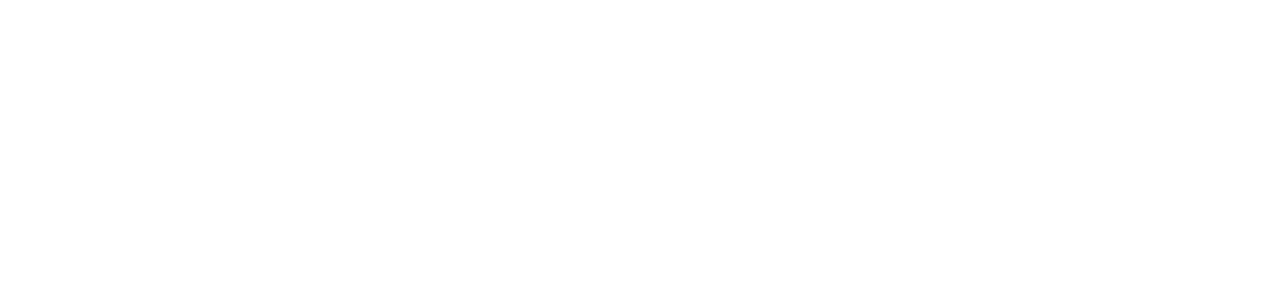
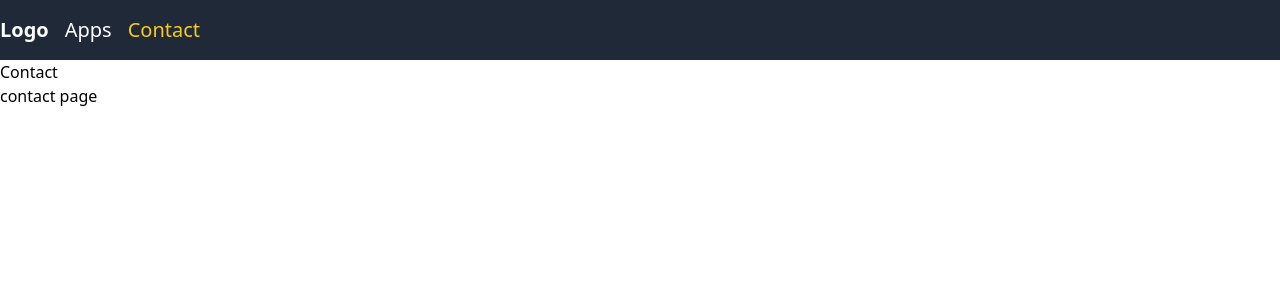
Before and after one commit to westwick/sugarcubestudio, a Nuxt app: page /contact in a window 1280 px wide. Before the commit this address had no page. Shown: the top 300 px of the page. Built offline with nearby package versions, Linux system fonts and the light colour scheme.

Commit message:
add some pages, add AppHeader component

```diff
--- a/app.vue
+++ b/app.vue
@@ -2,6 +2,9 @@
   <div>
     <NuxtRouteAnnouncer />
     <!-- <NuxtWelcome /> -->
-     <NuxtPage />
+    <AppHeader />
+    <div class="container mx-auto">
+      <NuxtPage />
+    </div>
   </div>
 </template>
--- /dev/null
+++ b/components/AppHeader.vue
@@ -0,0 +1,17 @@
+<template>
+  <header class="bg-gray-800">
+    <div class="container mx-auto flex items-center py-4">
+      <div class="flex space-x-4">
+        <NuxtLink to="/" class="text-white text-lg md:text-xl font-bold" exact-active-class="text-yellow-400">
+          Logo
+        </NuxtLink>
+        <NuxtLink to="/apps" class="text-white text-lg md:text-xl" exact-active-class="text-yellow-400">
+          Apps
+        </NuxtLink>
+        <NuxtLink to="/contact" class="text-white text-lg md:text-xl" exact-active-class="text-yellow-400">
+          Contact
+        </NuxtLink>
+      </div>
+    </div>
+  </header>
+</template>
--- a/nuxt.config.ts
+++ b/nuxt.config.ts
@@ -1,5 +1,6 @@
 // https://nuxt.com/docs/api/configuration/nuxt-config
 export default defineNuxtConfig({
   compatibilityDate: '2024-04-03',
-  devtools: { enabled: true }
+  devtools: { enabled: true },
+  modules: ['@nuxtjs/tailwindcss']
 })
--- a/package.json
+++ b/package.json
@@ -10,6 +10,7 @@
     "postinstall": "nuxt prepare"
   },
   "dependencies": {
+    "@nuxtjs/tailwindcss": "^6.12.1",
     "netlify-plugin-discord": "^0.0.2",
     "nuxt": "^3.13.0",
     "vue": "latest"
--- /dev/null
+++ b/pages/apps.vue
@@ -0,0 +1,13 @@
+<template>
+  <div>
+    <h1>Apps!</h1>
+  </div>
+</template>
+
+<script lang="ts" setup>
+
+</script>
+
+<style>
+
+</style>
--- a/pages/test.vue
+++ b/pages/contact.vue
@@ -1,7 +1,7 @@
 <template>
   <div>
-    <h1>Test</h1>
-    <p>Uhhhh</p>
+    <h1>Contact</h1>
+    <p>contact page</p>
   </div>
 </template>
 
```
Also changed, not shown: 1 other file (tests, documents, lock files or other folders).
